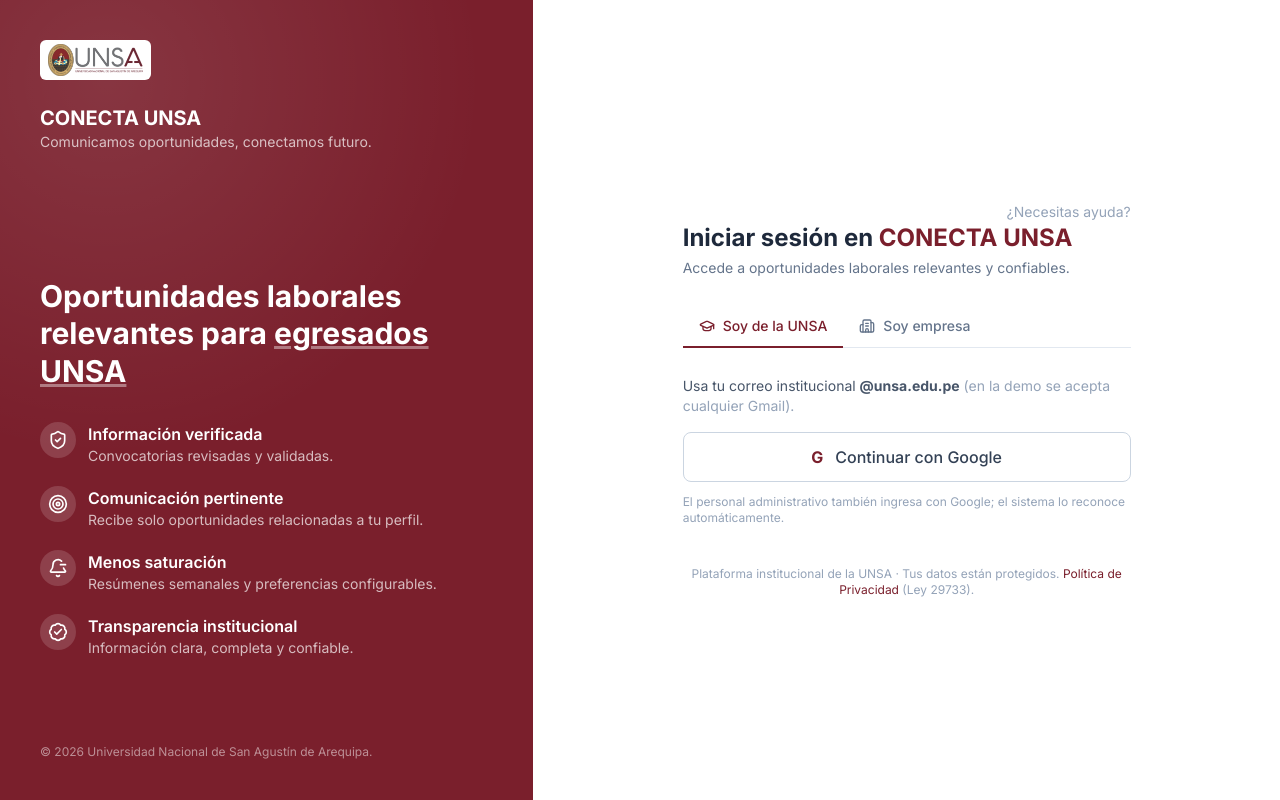
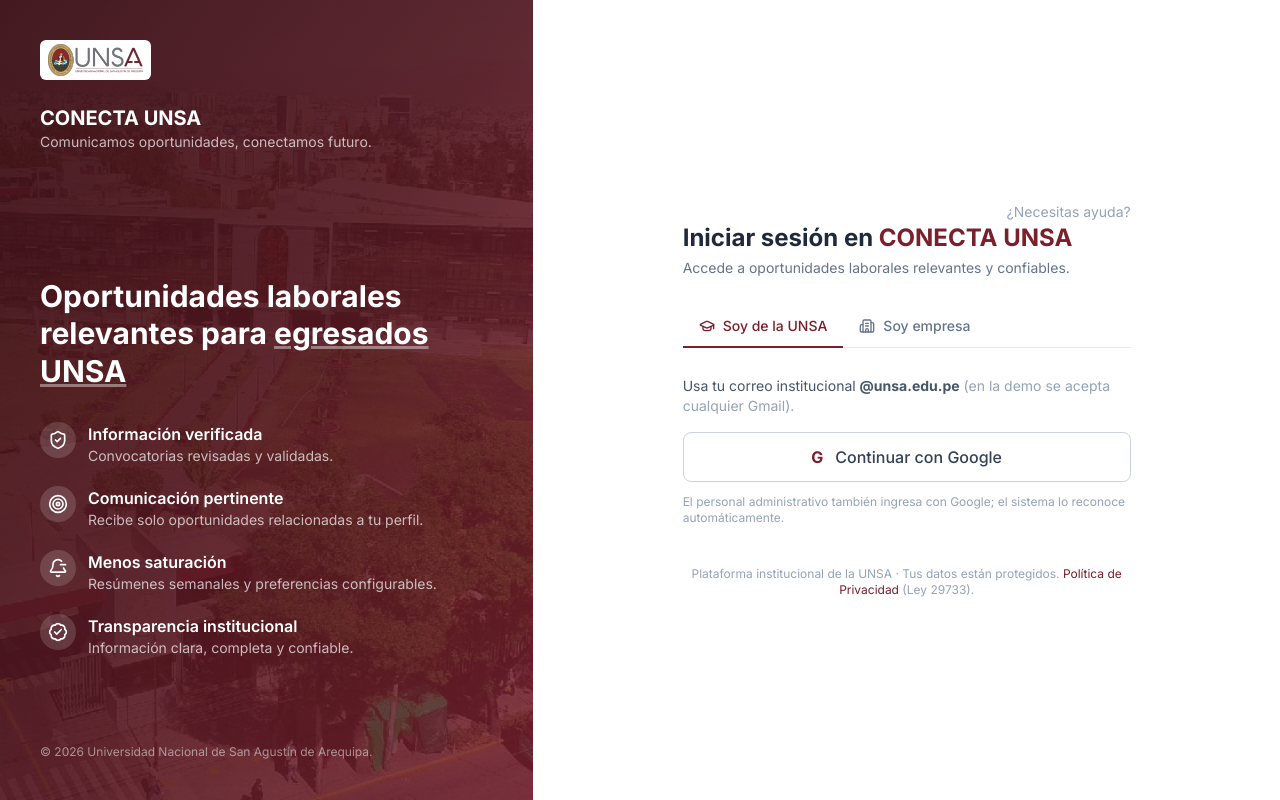
Before and after one commit to Cristhianepcc/conecta-unsa, a Django app: page /usuarios/login/ in a window 1280 px wide. Run offline with Django 5.2, Linux system fonts and the light colour scheme; some libraries are stand-ins or nearby versions.

Commit message:
style(02-login): foto del campus como fondo del panel de marca + velo granate

```diff
--- a/apps/usuarios/templates/usuarios/login.html
+++ b/apps/usuarios/templates/usuarios/login.html
@@ -20,10 +20,13 @@
 {% block content %}
 <div class="grid lg:grid-cols-[5fr_7fr] min-h-screen">
 
-  <!-- ===== Panel de marca (granate) ===== -->
-  <aside class="hidden lg:flex flex-col justify-between bg-granate-700 text-white p-10 relative overflow-hidden">
-    <div class="absolute inset-0 opacity-10"
-         style="background:radial-gradient(circle at 20% 10%, #fff 0, transparent 45%);"></div>
+  <!-- ===== Panel de marca (foto del campus + velo granate) ===== -->
+  <aside class="hidden lg:flex flex-col justify-between text-white p-10 relative overflow-hidden bg-granate-800">
+    <!-- Fondo: foto aérea del campus UNSA -->
+    <img src="{% static 'img/landing-pabello.jpg' %}" alt=""
+         class="absolute inset-0 h-full w-full object-cover">
+    <!-- Velo granate para legibilidad del texto -->
+    <div class="absolute inset-0 bg-gradient-to-br from-granate-900/95 via-granate-800/90 to-granate-700/80"></div>
 
     <div class="relative">
       <div class="flex items-center gap-3">
```
